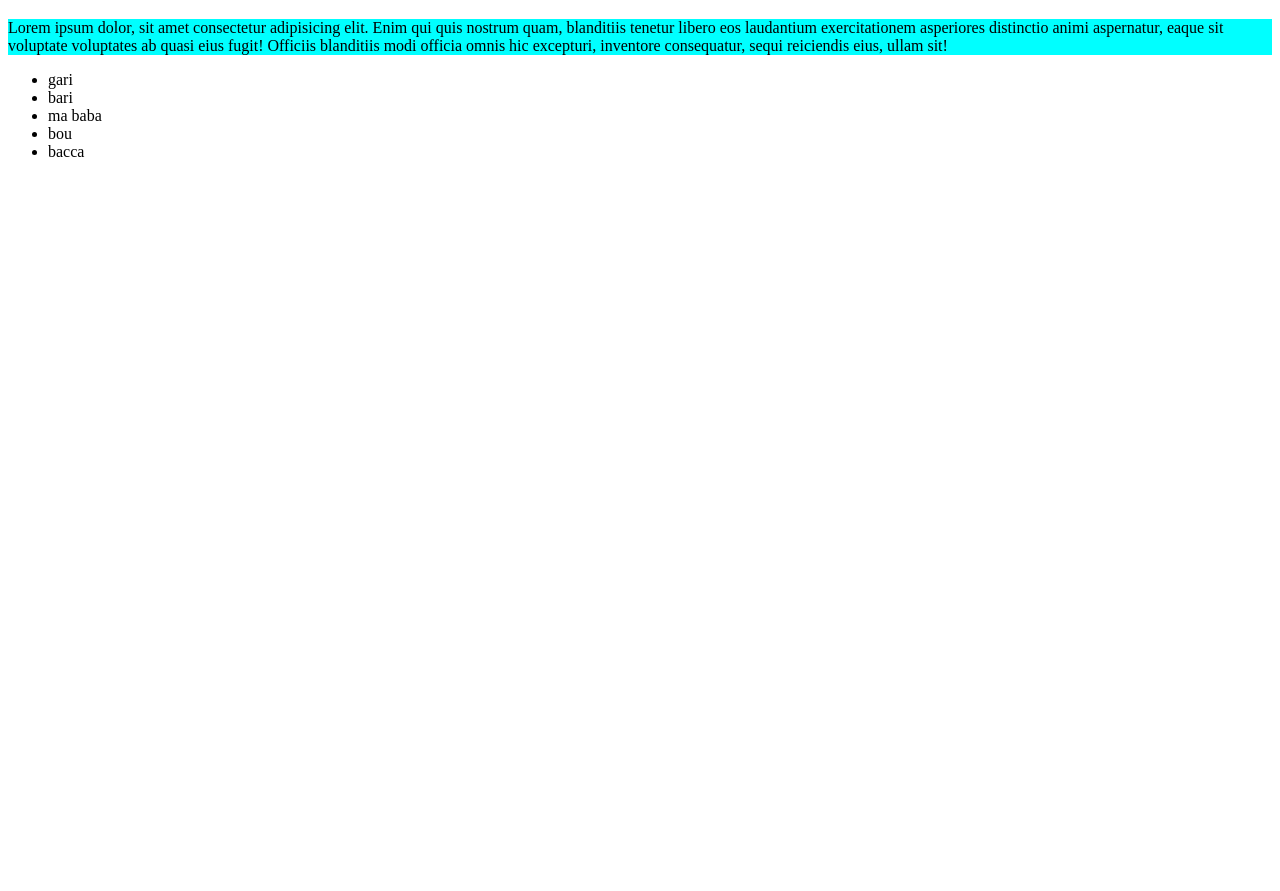
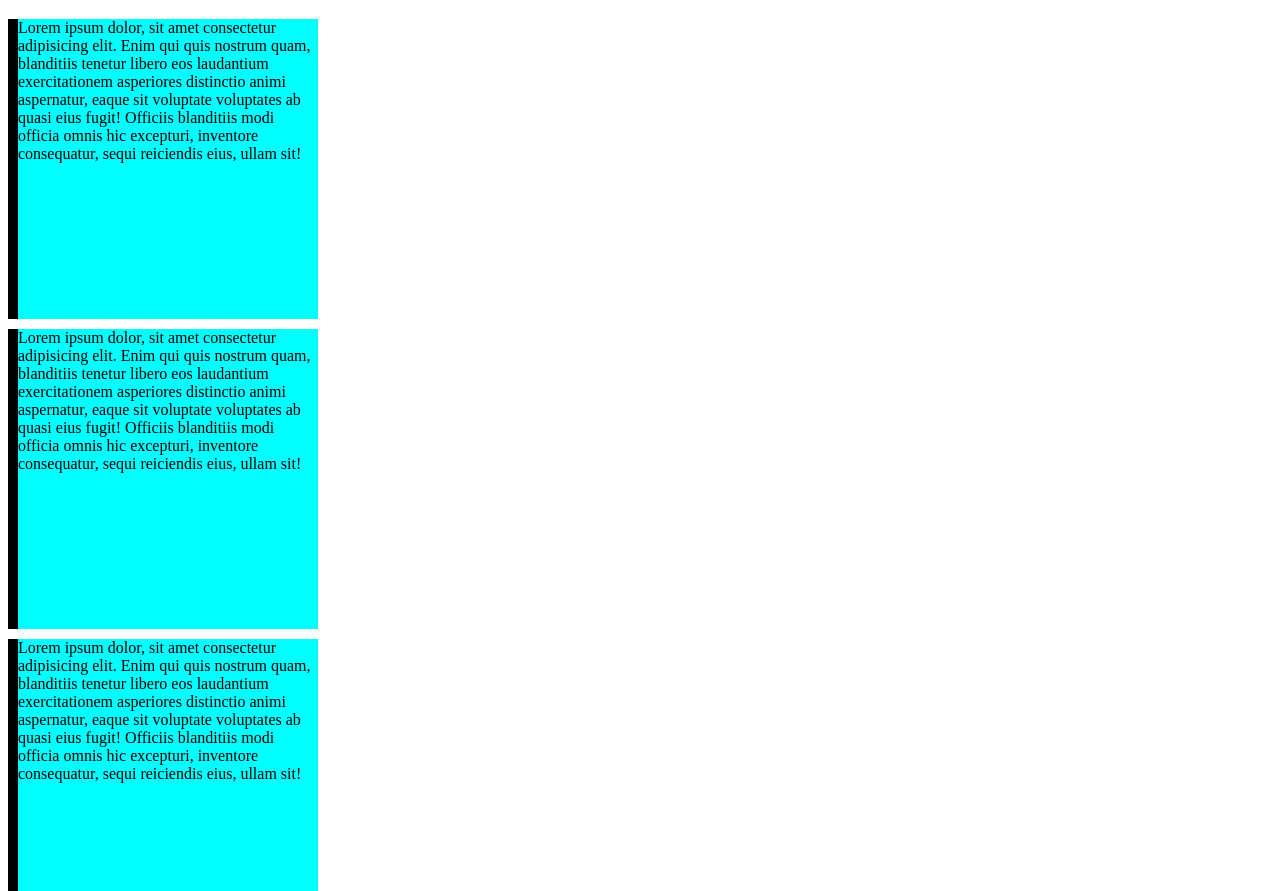
Before and after one commit to mynul99/rakib-git-proj-repo, a plain HTML site: page rakib.html in a window 1280 px wide. Shown: the part 61-952 px from the top of the page. Before the commit the page ends 800 px from the top, so only its background shows below. Drawn offline with Linux system fonts and the light colour scheme.

Commit message:
added the second blog

```diff
--- a/rakib.css
+++ b/rakib.css
@@ -1,3 +1,7 @@
 div{
     background-color: aqua;
+    width: 300px;
+    height: 300px;
+    margin-bottom: 10px;
+    border-left: 10px solid black;
 }
--- a/rakib.html
+++ b/rakib.html
@@ -11,6 +11,11 @@
     <div>
         Lorem ipsum dolor, sit amet consectetur adipisicing elit. Enim qui quis nostrum quam, blanditiis tenetur libero eos laudantium exercitationem asperiores distinctio animi aspernatur, eaque sit voluptate voluptates ab quasi eius fugit! Officiis blanditiis modi officia omnis hic excepturi, inventore consequatur, sequi reiciendis eius, ullam sit!
     </div>
+    <div>
+        Lorem ipsum dolor, sit amet consectetur adipisicing elit. Enim qui quis nostrum quam, blanditiis tenetur libero eos laudantium exercitationem asperiores distinctio animi aspernatur, eaque sit voluptate voluptates ab quasi eius fugit! Officiis blanditiis modi officia omnis hic excepturi, inventore consequatur, sequi reiciendis eius, ullam sit!
+    </div><div>
+        Lorem ipsum dolor, sit amet consectetur adipisicing elit. Enim qui quis nostrum quam, blanditiis tenetur libero eos laudantium exercitationem asperiores distinctio animi aspernatur, eaque sit voluptate voluptates ab quasi eius fugit! Officiis blanditiis modi officia omnis hic excepturi, inventore consequatur, sequi reiciendis eius, ullam sit!
+    </div>
     <ul>
         <li>gari</li>
         <li>bari</li>
```
